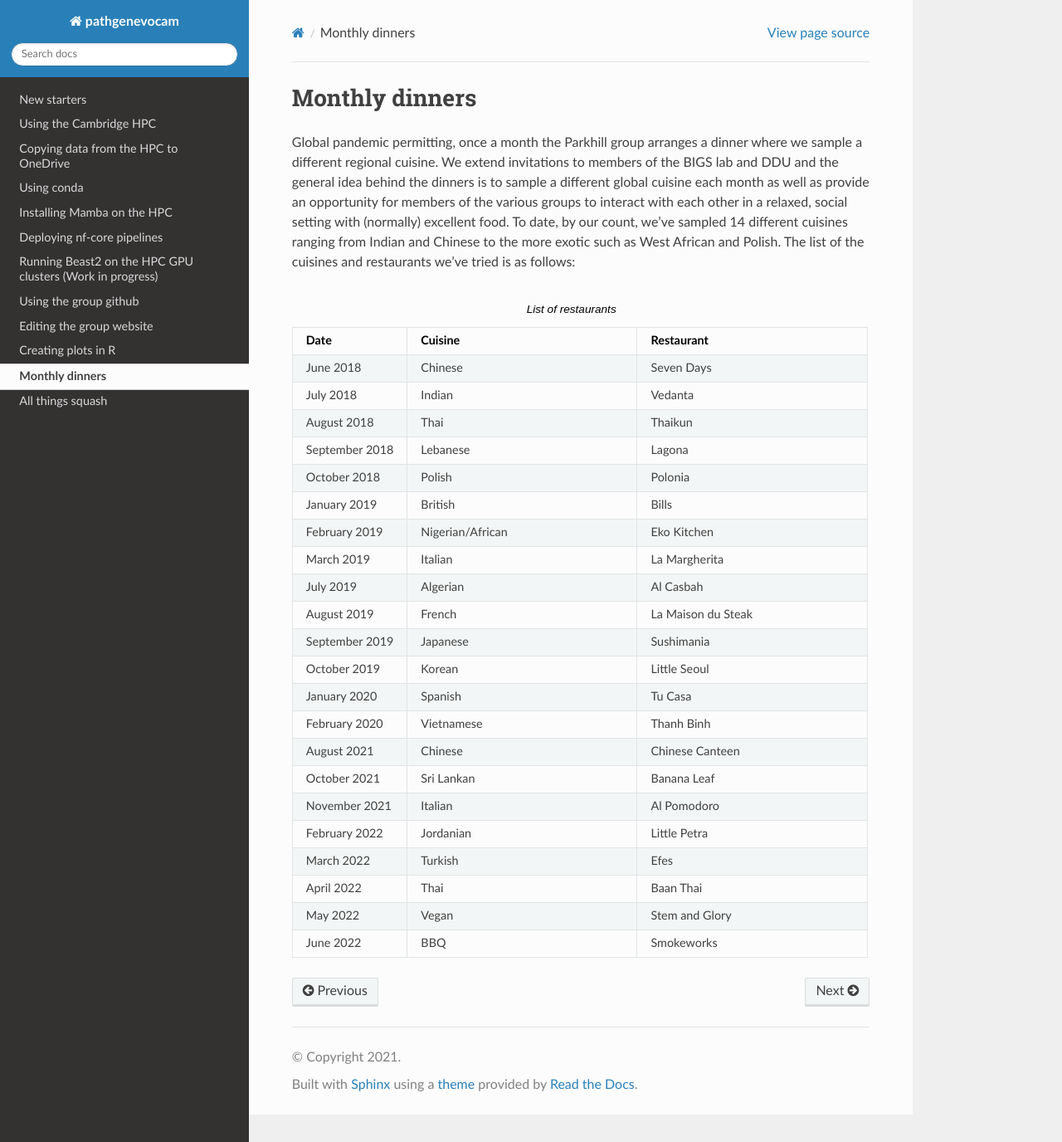
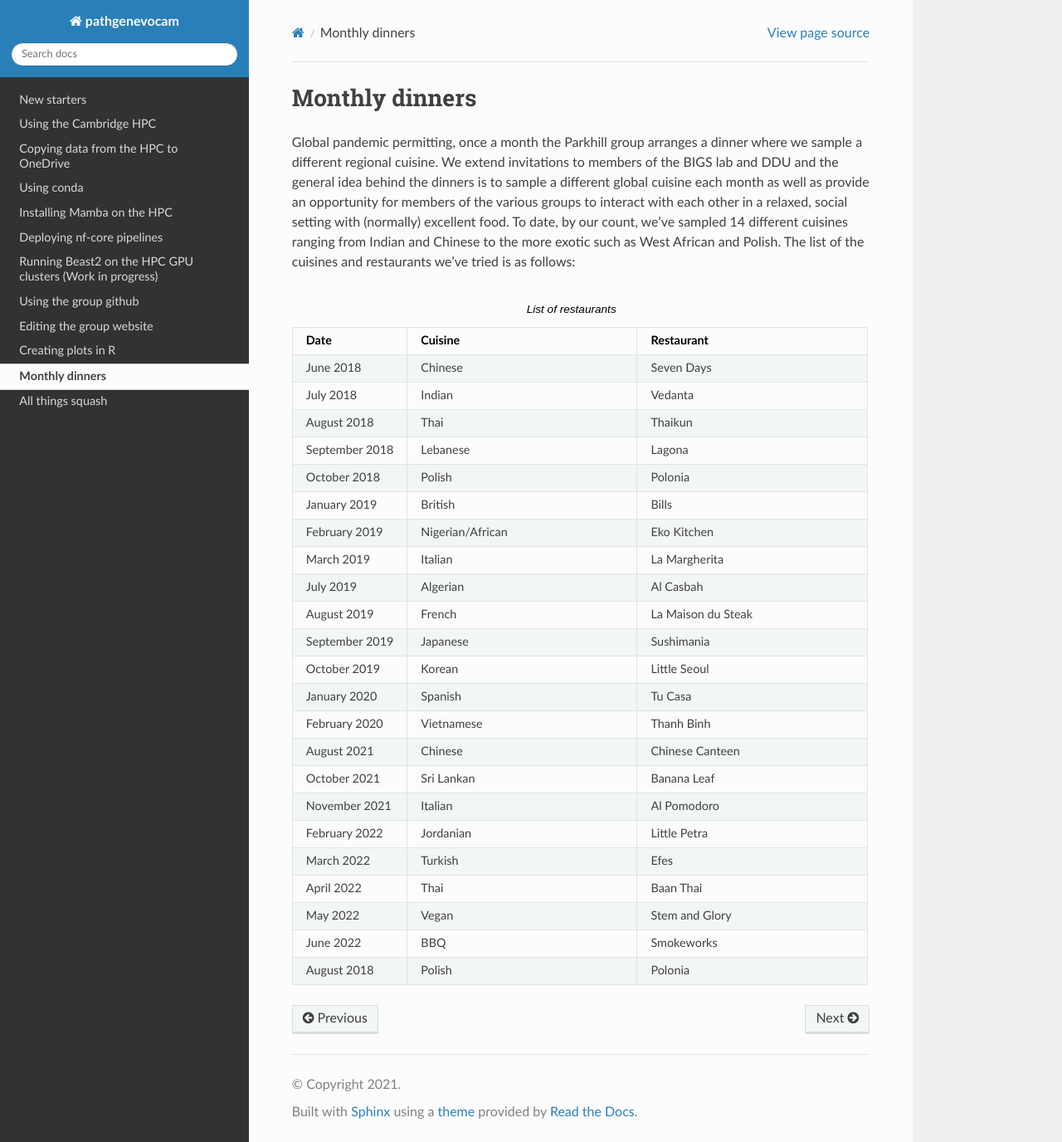
Before and after one commit to pathgenevocam/readthedocs, a Sphinx documentation site: the page built from docs/source/dinners.rst, in a window 1280 px wide and 1376 px high. Shown: the whole window at 83% size. Built offline with Sphinx 7.4.7 and the Read the Docs theme 2.0.0, drawn with Linux system fonts in a browser that asks for light colours.

Commit message:
update dinners

```diff
--- a/docs/source/dinners.rst
+++ b/docs/source/dinners.rst
@@ -82,3 +82,6 @@
    * - June 2022
      - BBQ
      - Smokeworks
+   * - August 2018
+     - Polish
+     - Polonia
```
